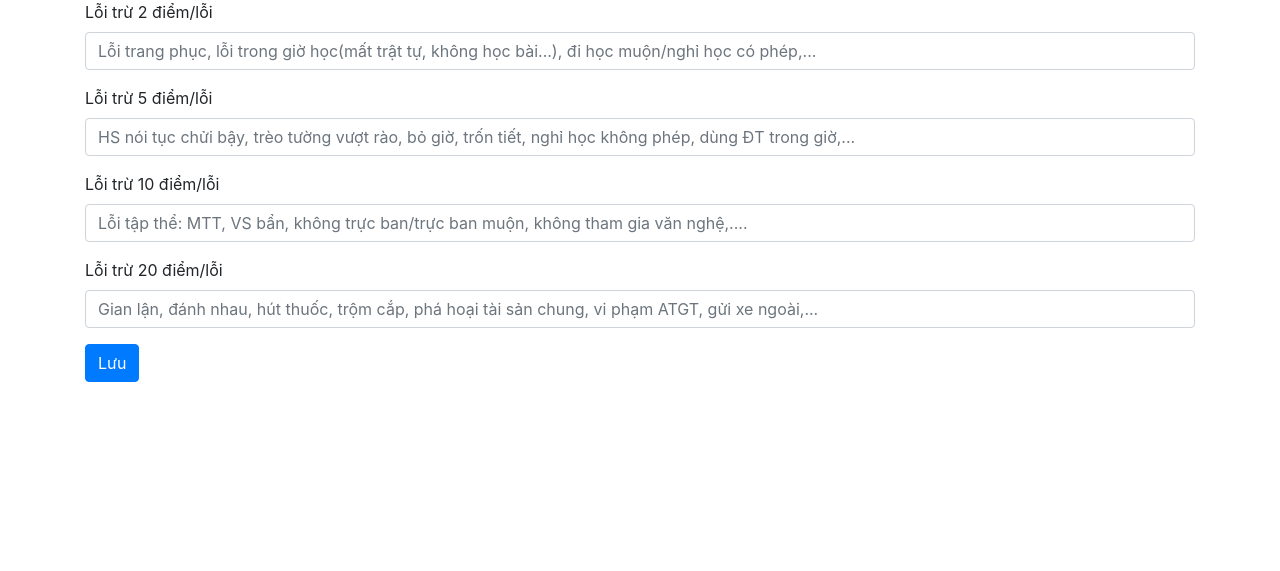
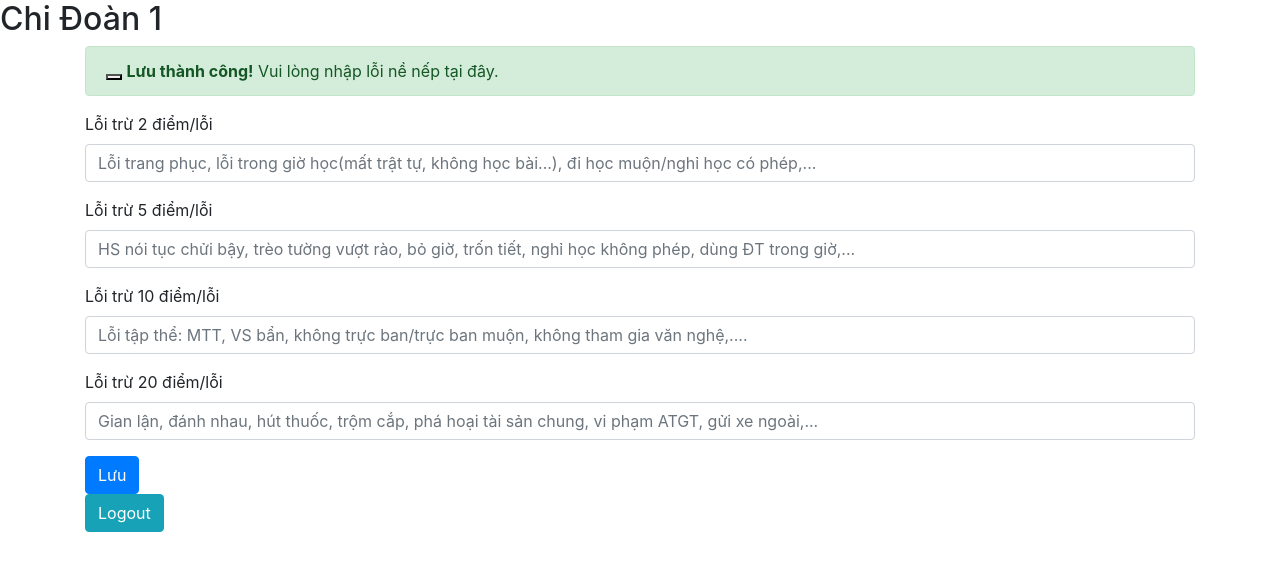
Before and after one commit to KhanhPhan8225/Back-end, a PHP site: page /nenep.php in a window 1280 px wide. Shown: the top 571 px of the page. Run offline with PHP 8.4, Linux system fonts and the light colour scheme; the visitor is signed in with stand-in values (Sample User, id 1).

Commit message:
Update nenep.php

```diff
--- a/nenep.php
+++ b/nenep.php
@@ -1,18 +1,24 @@
 
-<?php require_once "class.database.php"?>
 <!DOCTYPE html>
 <html lang="en">
 <head>
     <meta charset="UTF-8">
     <meta name="viewport" content="width=device-width, initial-scale=1.0">
     <link rel="stylesheet" href="https://cdn.jsdelivr.net/npm/bootstrap@4.0.0/dist/css/bootstrap.min.css">
-    <title>Bảng Nề Nếp</title>
+    <title>Bảng nề nếp</title>
 </head>
 <body>
+
     <?php require_once "class.database.php"?>
-
     <?php
         session_start();
+
+        if(empty($_SESSION['id_lop'])){
+            header('location:login.php');
+        }
+    ?>
+        <h2>Chi Đoàn <?php echo $_SESSION['id_lop'];?></h2>
+    <?php
         if(isset($_POST["add"])){
             $ten_lop= $_SESSION['id_lop'];
             $loi_2diem=$_POST['loi_2diem'];
@@ -31,6 +37,11 @@
         $conn->close();
     ?>
     <div class="container">
+        <div class="alert alert-success alert- dismissible">
+            <button type="button" class="btn-close" data-bs-dismiss="alert"></button>
+            <strong>Lưu thành công!</strong> Vui lòng nhập lỗi nề nếp tại đây.
+        </div>
+
         <form method="POST" action="">
 
             <div class="form-group">
@@ -50,6 +61,9 @@
                 <input name="loi_20diem" class="form-control" placeholder="Gian lận, đánh nhau, hút thuốc, trộm cắp, phá hoại tài sản chung, vi phạm ATGT, gửi xe ngoài,...">
             </div>
             <button type="submit" class="btn btn-primary" name="add">Lưu</button>
+            <div>
+                <a href="logout.php" class="btn btn-info" role="button">Logout</a>
+            </div>
         </form>
     </div>
 </body>
```
